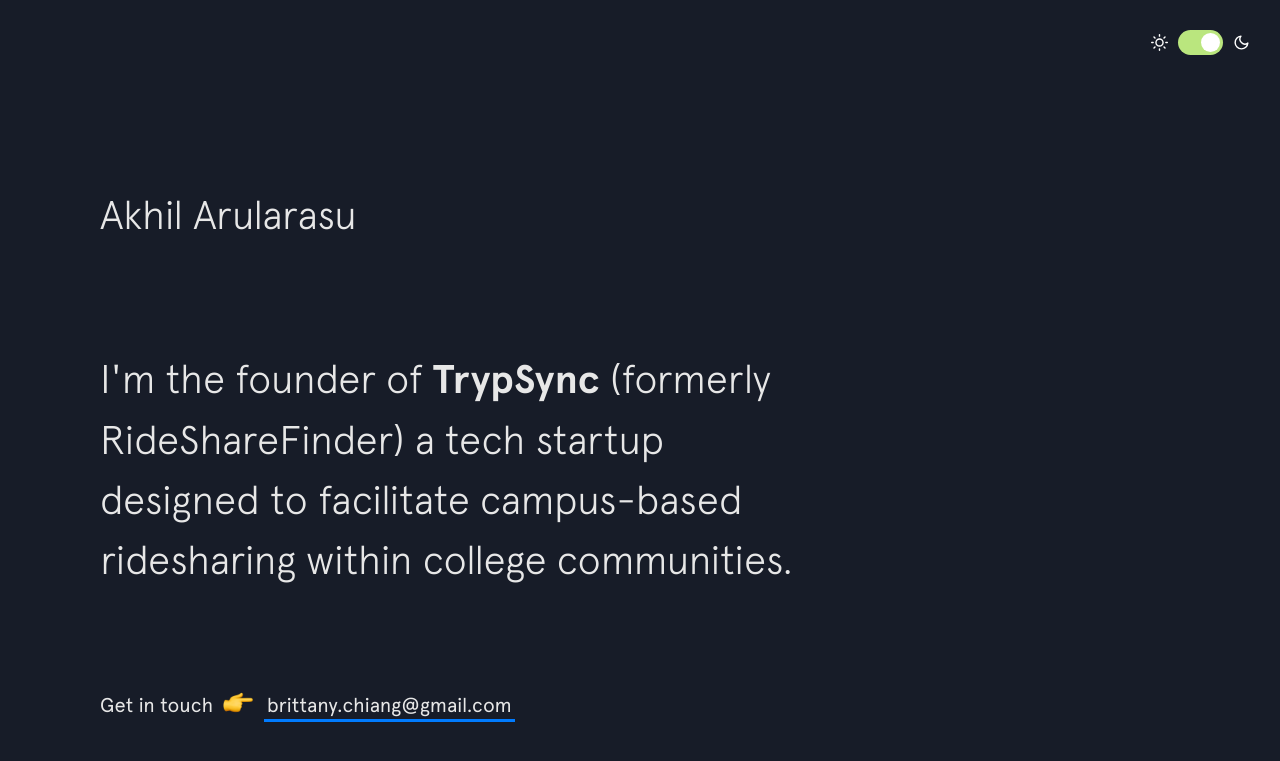
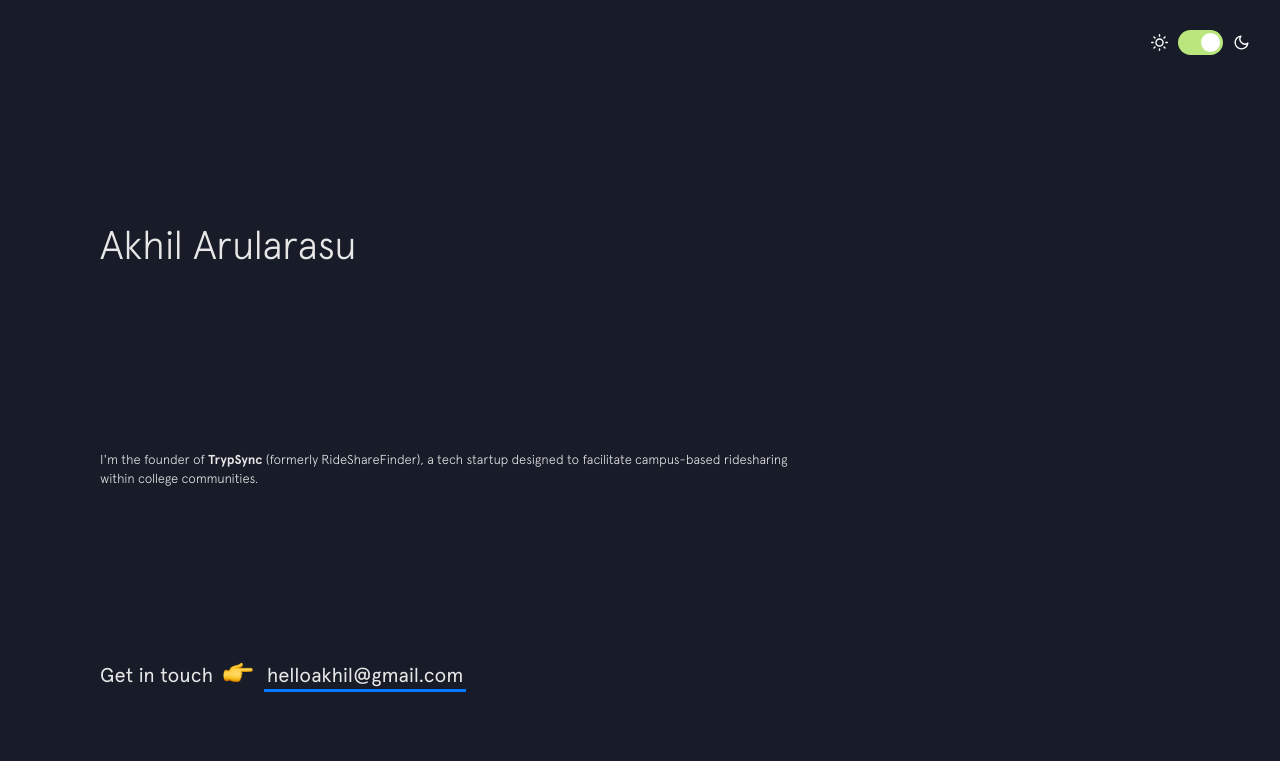
Before and after one commit to akhil-arularasu/akhil-arularasu.github.io, a Jekyll site: the page built from index.html, in a window 1280 px wide and 900 px high. Shown: the top 761 px of the window. Built offline with Jekyll 4.4.1, drawn with Linux system fonts in a browser that asks for light colours; nearby versions of some CDN libraries.

Commit message:
Update intro.html

```diff
--- a/_includes/intro.html
+++ b/_includes/intro.html
@@ -2,15 +2,15 @@
   <h1 class="intro__hello">Akhil Arularasu
   </h1>
 
-  <h10 class="intro__tagline">I'm
-    the founder of <a href="https://www.trypsync.com">TrypSync</a> (formerly RideShareFinder) a tech startup designed to facilitate campus-based ridesharing within college communities.
-  </h10>
+<p class="intro__tagline" style="font-size: small;">
+  I'm the founder of <a href="https://www.trypsync.com">TrypSync</a> (formerly RideShareFinder), a tech startup designed to facilitate campus-based ridesharing within college communities.
+</p>
 
   <h3 class="intro__contact">
     <span>Get in touch </span>
     <span class="emoji pointer"></span>
     <span>
-      <a href="mailto:brittany.chiang@gmail.com" target="_blank" class="highlight-link">brittany.chiang@gmail.com</a>
+      <a href="mailto:helloakhil@gmail.com" target="_blank" class="highlight-link">helloakhil@gmail.com</a>
     </span>
   </h3>
 </header>
```
